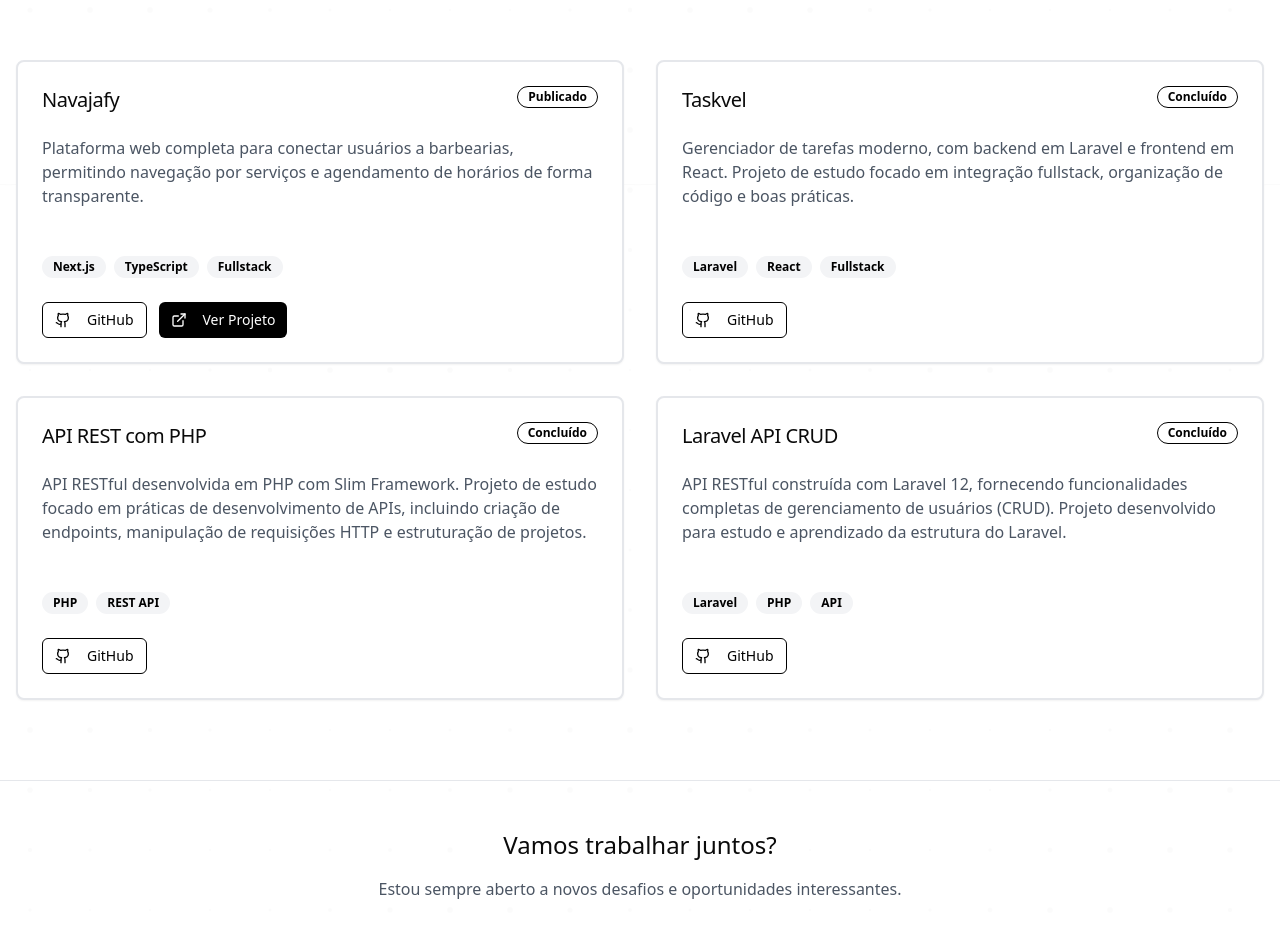
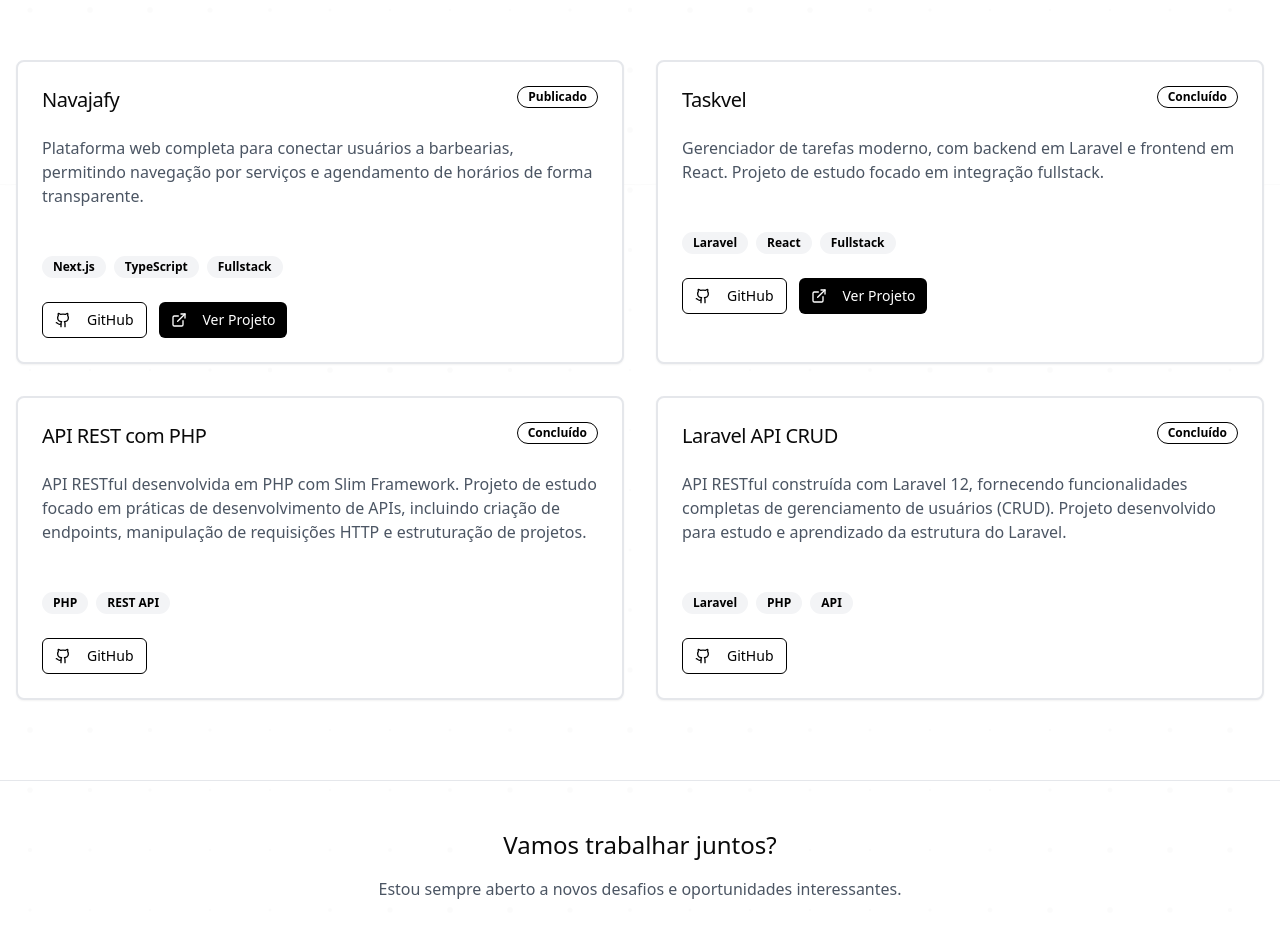
Before and after one commit to kaikiyuuji/meu-portifolio, a Next.js app: page / in a window 1280 px wide. Shown: the part 2840-3771 px from the top of the page. Built offline with nearby package versions, Linux system fonts and the light colour scheme.

Commit message:
adicionando link de produção taskvel

```diff
--- a/app/layout.tsx
+++ b/app/layout.tsx
@@ -6,7 +6,6 @@ import "./globals.css"
 export const metadata: Metadata = {
   title: "Portfolio - Desenvolvedor Full Stack",
   description: "Portfolio pessoal de desenvolvedor full stack especializado em tecnologias modernas",
-    generator: 'v0.dev',
   icons: {
     icon: '/favicon.ico',
   },
--- a/app/page.tsx
+++ b/app/page.tsx
@@ -410,7 +410,7 @@ const getProjects = (language: "pt" | "en") => [
     title: "Taskvel",
     description:
       language === "pt"
-        ? "Gerenciador de tarefas moderno, com backend em Laravel e frontend em React. Projeto de estudo focado em integração fullstack, organização de código e boas práticas."
+        ? "Gerenciador de tarefas moderno, com backend em Laravel e frontend em React. Projeto de estudo focado em integração fullstack."
         : "Modern task manager, with Laravel backend and React frontend. Study project focused on fullstack integration, code organization and best practices.",
     longDescription:
       language === "pt"
@@ -449,7 +449,7 @@ const getProjects = (language: "pt" | "en") => [
       },
     ],
     githubUrl: "https://github.com/kaikiyuuji/Taskvel",
-    liveUrl: "#",
+    liveUrl: "https://taskvel-production.up.railway.app/",
     status: language === "pt" ? "Concluído" : "Completed",
     tags: ["Laravel", "React", "Fullstack"],
   },
```
